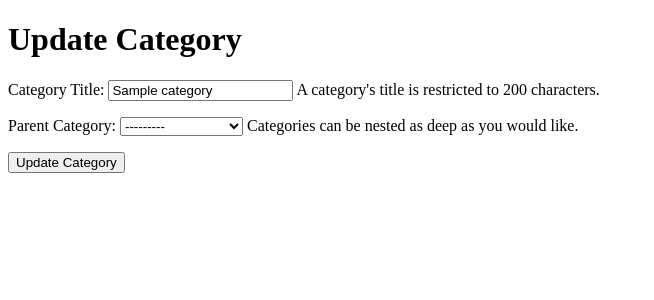
After one commit to cdriehuys/django_helpcenter, a Django app: page /categories/1/update/ in a window 1280 px wide. The commit adds this page. Shown: the top 300 px of the page, without its empty margins (0-654 px from the left). Run offline with Django 3.2, Linux system fonts and the light colour scheme; a user stored in the database is signed in; tables that the repository leaves empty hold one stand-in row (values such as "Sample post").

Commit message:
Adding update view for Category instances.

```diff
--- a/helpcenter/models.py
+++ b/helpcenter/models.py
@@ -80,6 +80,10 @@
 
         return reverse('helpcenter:index')
 
+    def get_update_url(self):
+        """ Get the url of the instance's update view """
+        return reverse('helpcenter:category-update', kwargs={'pk': self.pk})
+
     @property
     def num_articles(self):
         articles = Article.objects.filter(category=self).count()
--- a/helpcenter/templates/helpcenter/category_detail.html
+++ b/helpcenter/templates/helpcenter/category_detail.html
@@ -5,6 +5,10 @@
 {% block content %}
 
   <h1>{{ category.title }}</h1>
+
+  {% if perms.change_category %}
+    <a href='{{ category.get_update_url }}'>Edit Category</a>
+  {% endif %}
 
   {% if categories %}
 
--- /dev/null
+++ b/helpcenter/templates/helpcenter/category_update.html
@@ -0,0 +1,21 @@
+{% extends 'helpcenter/base.html' %}
+
+
+{% block page_title %}Update Category{% endblock %}
+
+
+{% block content %}
+
+  <h1>Update Category</h1>
+
+  <form method='post'>
+
+    {% csrf_token %}
+
+    {{ form.as_p }}
+
+    <button type='submit'>Update Category</button>
+
+  </form>
+
+{% endblock %}
--- a/helpcenter/urls.py
+++ b/helpcenter/urls.py
@@ -16,6 +16,8 @@
         name='category-create'),
     url(r'^categories/(?P<pk>[0-9]+)/$', views.CategoryDetailView.as_view(),
         name='category-detail'),
+    url(r'^categories/(?P<pk>[0-9]+)/update/$',
+        views.CategoryUpdateView.as_view(), name='category-update'),
     url(r'^search/$', views.SearchView.as_view(), name='search'),
     url(r'^$', views.IndexView.as_view(), name='index'),
 ]
--- a/helpcenter/views.py
+++ b/helpcenter/views.py
@@ -43,6 +43,14 @@
         context['categories'] = child_categories
 
         return context
+
+
+class CategoryUpdateView(PermissionsMixin, generic.edit.UpdateView):
+    """ View for updating existing Category instances """
+    fields = ('title', 'parent')
+    model = models.Category
+    permissions = ('helpcenter.change_category',)
+    template_name_suffix = '_update'
 
 
 class IndexView(generic.View):
```
Also changed, not shown: helpcenter/tests/test_models.py (+12 -0 lines), helpcenter/tests/test_views.py (+67 -0 lines).
